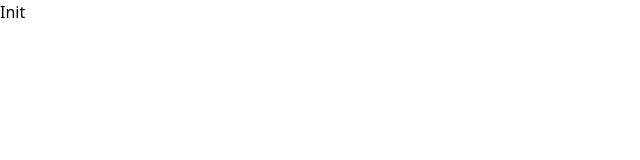
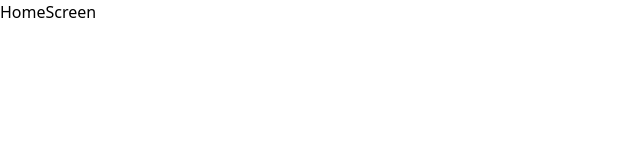
Before and after one commit to blackwolf08/IB_Assignment_Frontend, a React (Create React App) app: page / in a window 1280 px wide. Shown: the top 160 px of the page, without its empty margins (0-640 px from the left). Built offline with nearby package versions, Linux system fonts and the light colour scheme.

Commit message:
added react-router

```diff
--- a/src/App.js
+++ b/src/App.js
@@ -1,9 +1,14 @@
 import React from 'react';
-
+import { BrowserRouter as Router, Switch, Route, Link } from 'react-router-dom';
+import { HomeScreen } from './screens';
 function App() {
   return (
     <div>
-      <p>Init</p>
+      <Router>
+        <Switch>
+          <Route path='/' component={HomeScreen} />
+        </Switch>
+      </Router>
     </div>
   );
 }
--- /dev/null
+++ b/src/screens/HomeScreen.js
@@ -0,0 +1,9 @@
+import React from 'react';
+
+export default function HomeScreen() {
+  return (
+    <div>
+      <h1>HomeScreen</h1>
+    </div>
+  );
+}
--- /dev/null
+++ b/src/screens/index.js
@@ -0,0 +1,3 @@
+import HomeScreen from './HomeScreen';
+
+export { HomeScreen };
```
